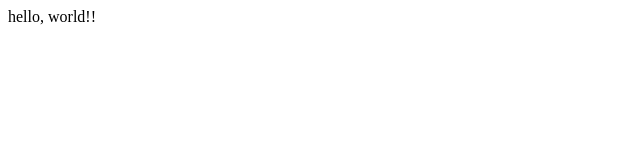
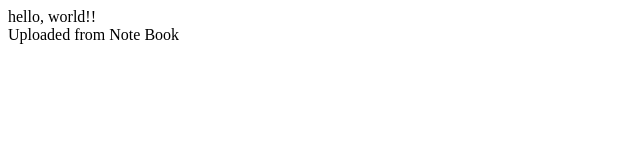
Before and after one commit to ubsong/uploadtest, a plain HTML site: page index.html in a window 1280 px wide. Shown: the whole page, without its empty margins (0-640 px from the left). Drawn offline with Linux system fonts and the light colour scheme.

Commit message:
new line added from macbook new branch name test

```diff
--- a/index.html
+++ b/index.html
@@ -7,5 +7,6 @@
 </head>
 <body>
   <div>hello, world!!</div>
+  <div>Uploaded from Note Book</div>
 </body>
 </html>
```
